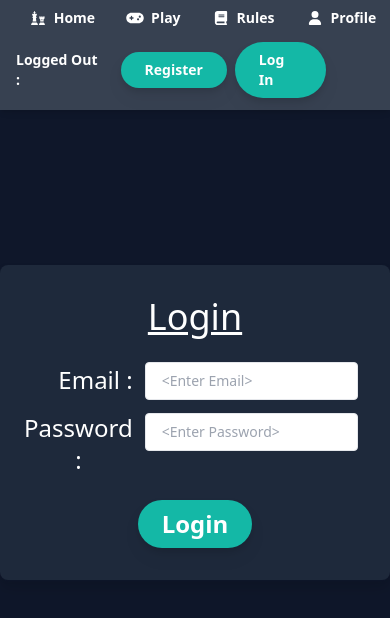
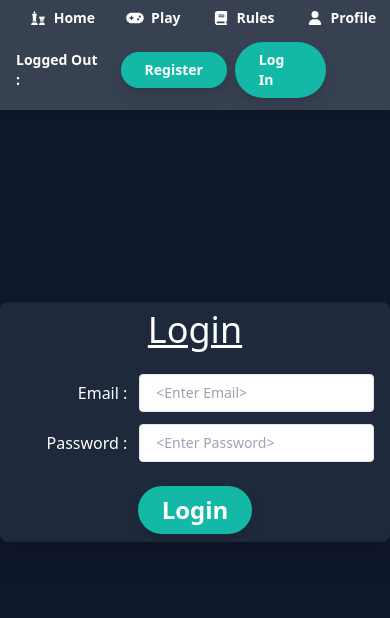
Before and after one commit to Eggysgames/BetChess, a Next.js app: page /login in a window 390 px wide. Shown: the top 618 px of the page. Built offline with nearby package versions, Linux system fonts and the light colour scheme; no server answers; the database is empty.

Commit message:
Mobile Login

```diff
--- a/pages/login.tsx
+++ b/pages/login.tsx
@@ -109,7 +109,7 @@ const Login = () => {
   if (!session) {
     return (
       <div className="flex justify-center items-center h-screen">
-        <div className="text-white text-2xl bg-slate-800 rounded-lg shadow drop-shadow-xl shadow-slate-900 mx-auto w-full max-w-md text-center p-8">
+        <div className="text-white lg:text-2xl bg-slate-800 rounded-lg shadow drop-shadow-xl shadow-slate-900 mx-auto lg:w-full lg:max-w-md text-center lg:p-8 p-2 px-4 lg:px-8">
           <p className="underline text-4xl">Login</p>
 
           <div className="mx-auto my-6 max-w-md grid grid-cols-3 gap-3">
```
